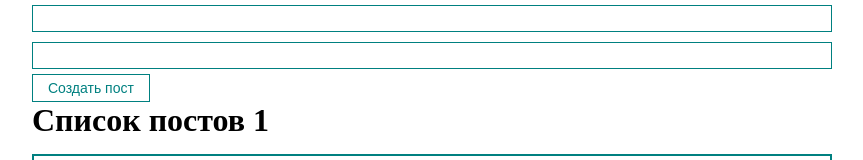
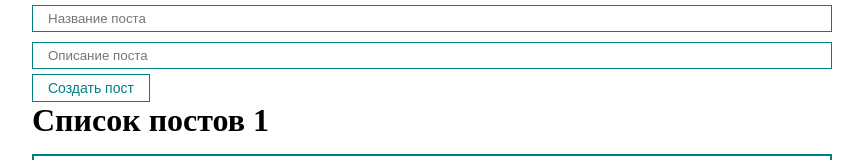
Before and after one commit to BlinovE/reactExample, a React (Create React App) app: page / in a window 1280 px wide. Shown: the top 160 px of the page, without its empty margins (208-1071 px from the left). Built offline with nearby package versions, Linux system fonts and the light colour scheme.

Commit message:
создание нового поста
по событию onClick компонента MyButton, создаётся новый объект в массиве posts из данных введённых в MyInput.value

```diff
--- a/src/App.js
+++ b/src/App.js
@@ -1,4 +1,4 @@
-import React, {useState, useRef} from 'react';
+import React, {useState} from 'react';
 import PostsList from './components/PostsList';
 import MyButton from './components/UI/button/MyButton';
 import MyInput from './components/UI/input/MyInput';
@@ -22,15 +22,17 @@ function App() {
     ])
     // состояние title управляемое компонентом MyInput -> onChange
     const [title, setTitle] = useState('');
-
-    // хук useRef для отслеживания состояния не управляемого input элемента
-    const bodyInputRef = useRef();
+    const [body, setBody] = useState('');
 
     // обработчик нажатия кнопки MyButton -> onClick
     const addNewPost = (event) => {
         event.preventDefault(); // отменить поведение по умолчанию
-        console.log(title);
-        console.log(bodyInputRef.current.value);
+        const newPost={ // объект нового поста
+          id: Date.now(),
+          title,
+          body
+        }
+        setPosts([...posts,newPost]);// добавление нового post в массив posts
     }
     return (
         <div className="App">
@@ -45,7 +47,12 @@ function App() {
                     placeholder='Название поста'/>
 
 
-                <MyInput ref={bodyInputRef}
+                <MyInput value={body}
+                    onChange={
+                        (event) => {
+                            setBody(event.target.value); // установить поле body
+                        }
+                    }
                     type="text"
                     placeholder='Описание поста'/>
                 <MyButton onClick={addNewPost}>Создать пост</MyButton>
--- a/src/components/PostsList.jsx
+++ b/src/components/PostsList.jsx
@@ -1,4 +1,4 @@
-import React, {useState} from 'react';
+import React from 'react';
 import Post from './Post';
 
 const PostsList = function ({posts,title}) {
--- a/src/components/UI/input/MyInput.jsx
+++ b/src/components/UI/input/MyInput.jsx
@@ -1,11 +1,10 @@
 import React from 'react';
 import inp_class from './MyInput.module.css';
 
-// создание неуправляемого компонента
-const MyInput = React.forwardRef( function(props, ref){
+const MyInput = function({children, ...props}){
     return(
-        <input ref={ref} className={inp_class.myInp}/>
+        <input {...props} className={inp_class.myInp}/>
     );
-});
+};
 
 export default MyInput;
```
